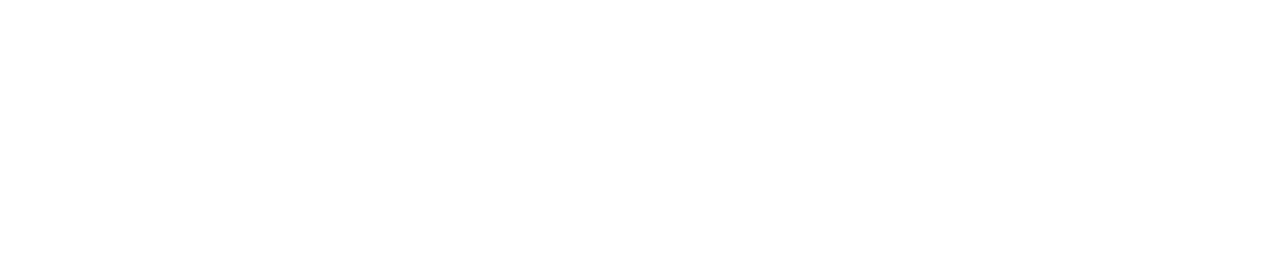
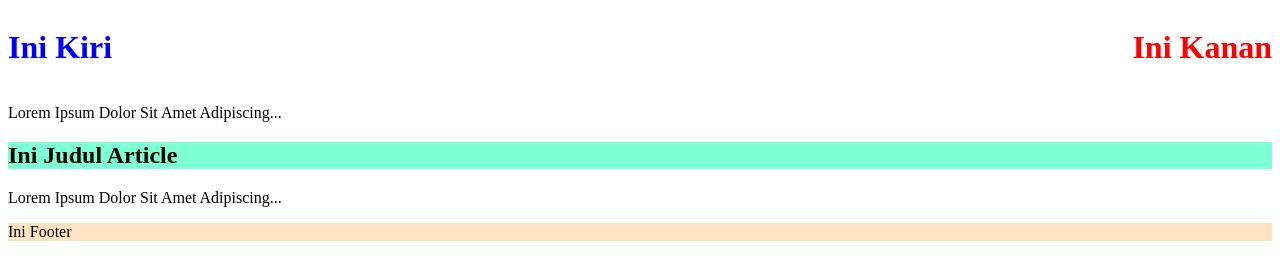
Before and after one commit to yamaroni/recap-14-11-24, a plain HTML site: page index.html in a window 1280 px wide. Drawn offline with Linux system fonts and the light colour scheme.

Commit message:
update index

```diff
--- /dev/null
+++ b/css/styles.css
@@ -0,0 +1,3 @@
+footer {
+    background-color: bisque;
+}
--- a/index.html
+++ b/index.html
@@ -5,10 +5,39 @@
     <meta charset="UTF-8">
     <meta name="viewport" content="width=device-width, initial-scale=1.0">
     <title>Document</title>
+    <!-- Ini CSS Internal -->
+    <style>
+        .judul-artikel {
+            background-color: aquamarine;
+        }
+    </style>
+
+    <!-- Ini CSS External -->
+    <link rel="stylesheet" href="css/styles.css">
 </head>
 
 <body>
+    <header style="display: flex; justify-content: space-between;">
+        <!-- Ini CSS Inline -->
+        <h1 style="color: blue;">Ini Kiri</h1>
+        <h1 style="color: red;">Ini Kanan</h1>
+    </header>
 
+    <main>
+        <p>Lorem Ipsum Dolor Sit Amet Adipiscing...</p>
+
+        <article>
+            <header class="judul-artikel">
+                <h1>Ini Judul Article</h1>
+            </header>
+
+            <p>Lorem Ipsum Dolor Sit Amet Adipiscing...</p>
+        </article>
+    </main>
+
+    <footer>
+        <span>Ini Footer</span>
+    </footer>
 </body>
 
 </html>
```
